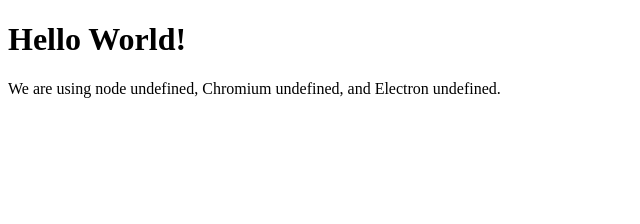
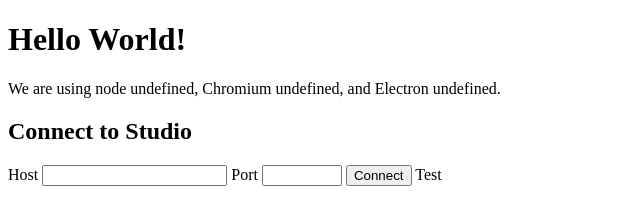
Before and after one commit to CaptainHayashi/loki, an Electron app: page index.html in a window 800 px wide. Shown: the whole page, without its empty margins (0-640 px from the left). Drawn offline with Linux system fonts and the light colour scheme.

Commit message:
Start making things.

```diff
--- a/index.html
+++ b/index.html
@@ -10,6 +10,22 @@
     We are using node <script>document.write(process.versions.node)</script>,
     Chromium <script>document.write(process.versions.chrome)</script>,
     and Electron <script>document.write(process.versions.electron)</script>.
+
+    <section>
+      <h1>Connect to Studio</h1>
+
+      <form>
+        <label for="custom-studio-host">Host</label>
+        <input type="text" id="custom-studio-host"/>
+
+        <label for="custom-studio-host">Port</label>
+        <input type="number" min="0" max="65535" id="custom-studio-port"/>
+
+        <button type="button" id="custom-studio-connect">Connect</button>
+
+        <span id="custom-studio-status">Test</span>
+      </form>
+    </section>
   </body>
 
   <script>
--- a/renderer.js
+++ b/renderer.js
@@ -1,3 +1,13 @@
 // This file is required by the index.html file and will
 // be executed in the renderer process for that window.
 // All of the Node.js APIs are available in this process.
+'use strict'
+
+var connectBtn = document.querySelector('#custom-studio-connect');
+var connectStatus = document.querySelector('#custom-studio-status');
+
+connectBtn.addEventListener('click',
+    function() {
+        connectStatus.textContent = "woot!";
+    }
+);
```
